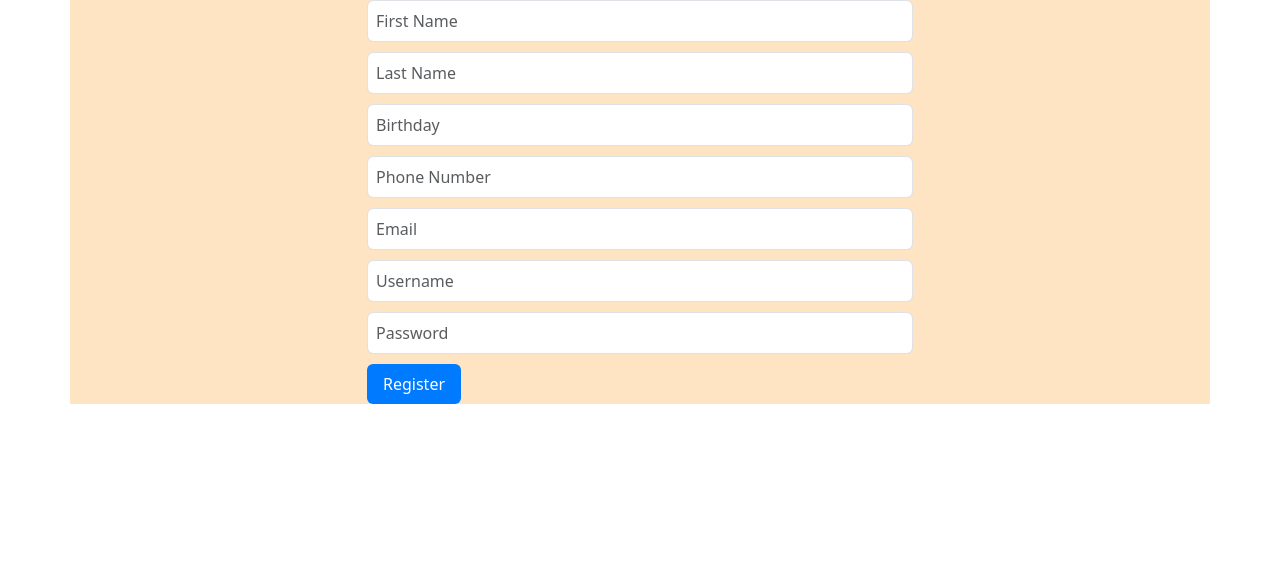
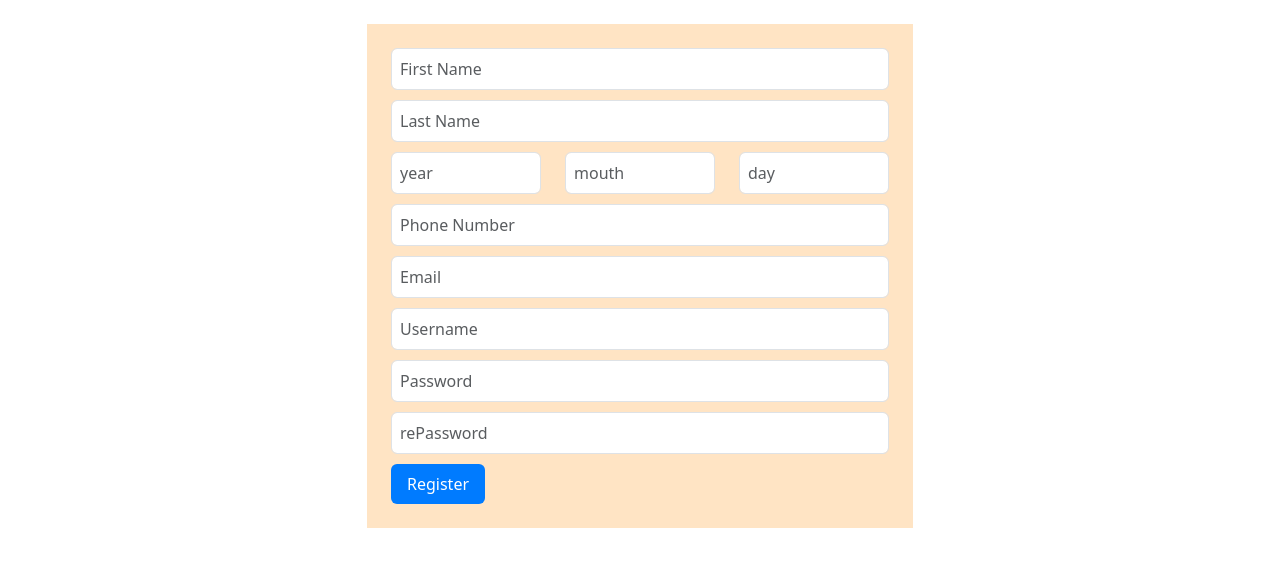
Before and after one commit to amirhesam1998/LoginForm, a React (Create React App) app in the folder FrontEnd/: page / in a window 1280 px wide. Shown: the top 566 px of the page. Built offline with nearby package versions, Linux system fonts and the light colour scheme.

Commit message:
regester acount

```diff
--- a/FrontEnd/src/Component/Form/Form.css
+++ b/FrontEnd/src/Component/Form/Form.css
@@ -20,3 +20,9 @@ button[type="submit"] {
 .alireza{
   background-color: bisque;
 }
+.red{
+  background-color: red;
+}
+.green{
+  background-color: green;
+}
--- a/FrontEnd/src/Component/Form/Form.js
+++ b/FrontEnd/src/Component/Form/Form.js
@@ -2,17 +2,22 @@ import React, { useState } from "react";
 import './Form.css';
 import 'bootstrap/dist/css/bootstrap.min.css';
 import axios from 'axios';
+//import Alert from '@mui/material/Alert';
+//import Stack from '@mui/material/Stack';
 
 
 export default function Form (){
     const [formData, setFormData] = useState({
       first_name: '',
       last_name: '',
-      birthday: '',
+      year: '',
+      month: '',
+      day: '',
       phone_number: '',
       email: '',
       username: '',
       password: '',
+      rePassword: '',
     });
 
     const handleChange = (e) => {
@@ -31,24 +36,34 @@ export default function Form (){
                 'Content-Type': 'application/json'
               }
             });
-            alert('information were submited ');
+            <div className="alert alert-success">
+              <strong>Success!</strong>
+            </div>
           } catch (error) {
-            alert('Failed to submit information.');
+            alert('this is noth work')
           }
         };
     return (
-        <div className="container alireza">
-          <div className="row justify-content-center">
-            <div className="col-md-6">
+        <div className="container ">
+          <div className="row justify-content-center p-4 ">
+            <div className="col-md-6 alireza p-4">
               <form onSubmit={handleSubmit}>
                 <div className="form-group">
-                  <input type="text" name="first_name" value={formData.first_name} onChange={handleChange} className="form-control" placeholder="First Name" />
+                  <input type="text" name="first_name" value={formData.first_name} onChange={handleChange} className="form-control hover" placeholder="First Name" />
                 </div>
                 <div className="form-group">
                   <input type="text" name="last_name" value={formData.last_name} onChange={handleChange} className="form-control" placeholder="Last Name" />
                 </div>
-                <div className="form-group">
-                  <input type="text" name="birthday" value={formData.birthday} onChange={handleChange} className="form-control" placeholder="Birthday" />
+                <div className="form-group row">
+                  <div className="col">
+                    <input type="text" name="birthday" value={formData.year} onChange={handleChange} className="form-control col-md-2" placeholder="year" />
+                  </div>
+                  <div className="col">
+                    <input type="text" name="birthday" value={formData.month} onChange={handleChange} className="form-control col-md-2" placeholder="mouth" />
+                  </div >
+                  <div className="col">
+                    <input type="text" name="birthday" value={formData.day} onChange={handleChange} className="form-control col-md-2" placeholder="day" />
+                  </div>
                 </div>
                 <div className="form-group">
                   <input type="text" name="phone_number" value={formData.phone_number} onChange={handleChange} className="form-control" placeholder="Phone Number" />
@@ -62,6 +77,9 @@ export default function Form (){
                 <div className="form-group">
                   <input type="password" name="password" value={formData.password} onChange={handleChange} className="form-control" placeholder="Password" />
                 </div>
+                <div className="form-group">
+                  <input type="password" name="password" value={formData.rePassword} onChange={handleChange} className="form-control" placeholder="rePassword" />
+                </div>
                 <button type="submit" className="btn btn-primary">Register</button>
               </form>
             </div>
```
Also changed, not shown: 1 other file (tests, documents, lock files or other folders).
